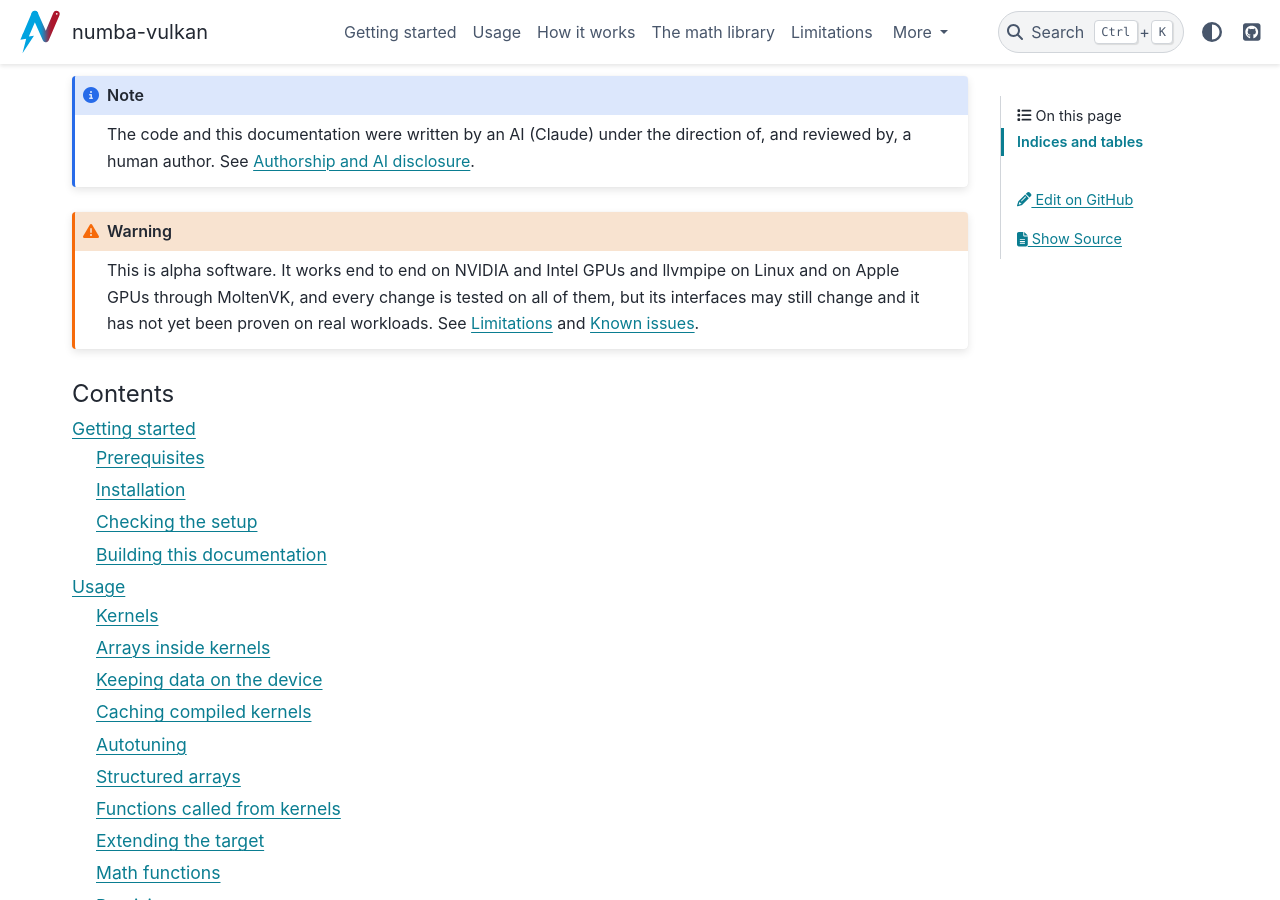
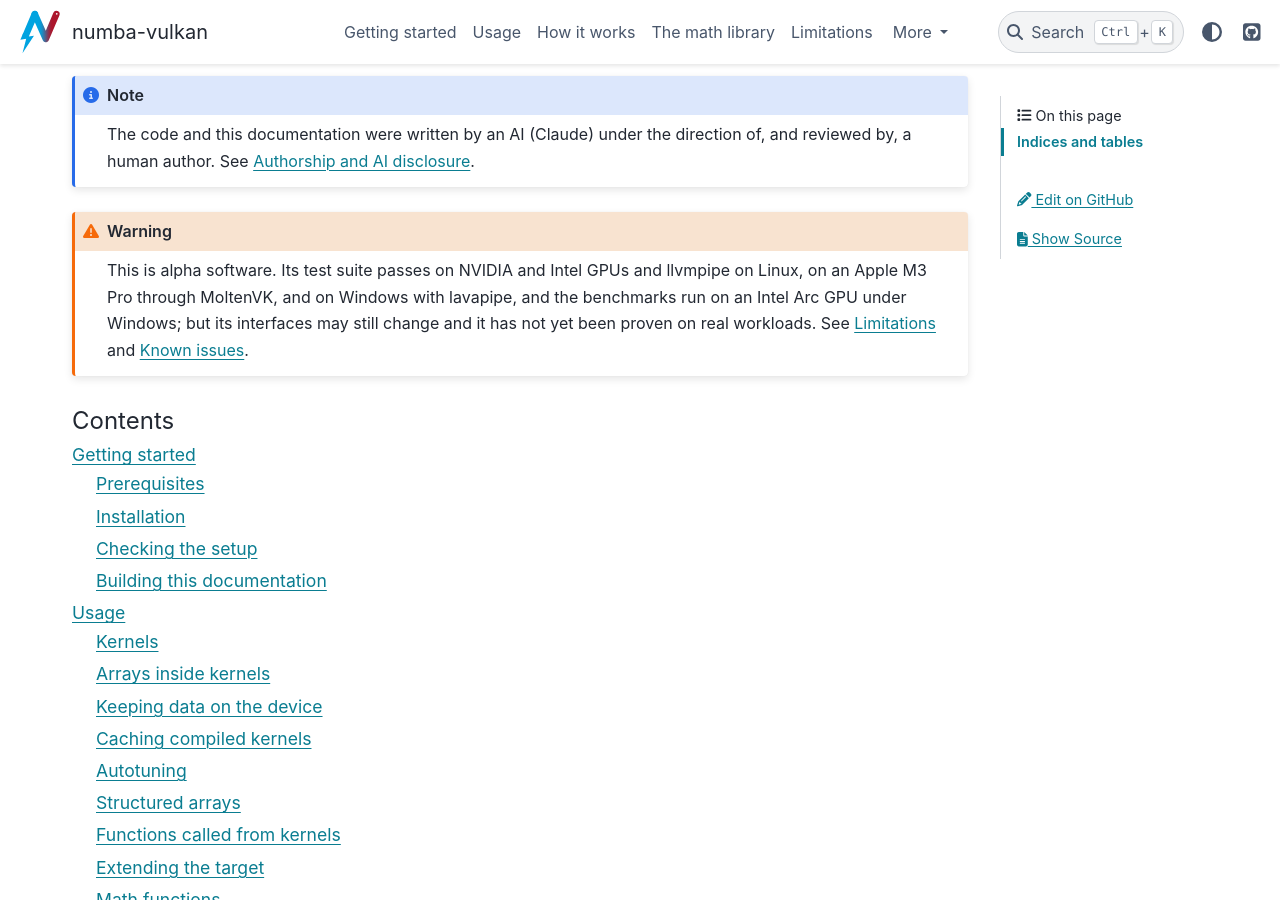
Before and after one commit to arunoruto/numba-vulkan, a Sphinx documentation site: the page built from docs/source/index.md, in a window 1280 px wide and 900 px high, scrolled down 640 px. Built offline with Sphinx 7.4.7 and the PyData theme 0.15.4, drawn with Linux system fonts in a browser that asks for light colours.

Commit message:
docs: Windows is supported
The test suite runs on Windows with lavapipe before every release, and a
user ran the benchmarks on an Intel Arc GPU under Windows (#52): the
PyPI classifiers, the README, the documentation and the changelog say
so, and Getting started has a short Windows section. The statement that
every change is tested on every platform was also wrong for macOS and
Windows, which are tested by hand and before releases; the platforms
are now listed with what ran on them.

Written by an AI (Claude) under human direction.

Co-Authored-By: Claude Opus 5.5 <noreply@anthropic.com>

```diff
--- a/docs/source/index.md
+++ b/docs/source/index.md
@@ -37,10 +37,11 @@ direction of, and reviewed by, a human author. See {doc}`authorship`.
 :::
 
 :::{warning}
-This is alpha software. It works end to end on NVIDIA and Intel GPUs and
-llvmpipe on Linux and on Apple GPUs through MoltenVK, and every change is
-tested on all of them, but its interfaces may still change and it has not
-yet been proven on real workloads. See {doc}`limitations`
+This is alpha software. Its test suite passes on NVIDIA and Intel GPUs and
+llvmpipe on Linux, on an Apple M3 Pro through MoltenVK, and on Windows with
+lavapipe, and the benchmarks run on an Intel Arc GPU under Windows; but its
+interfaces may still change and it has not yet been proven on real
+workloads. See {doc}`limitations`
 and {doc}`known_issues`.
 :::
 
--- a/pyproject.toml
+++ b/pyproject.toml
@@ -14,6 +14,7 @@ classifiers = [
     "Intended Audience :: Developers",
     "Intended Audience :: Science/Research",
     "Operating System :: MacOS",
+    "Operating System :: Microsoft :: Windows",
     "Operating System :: POSIX :: Linux",
     "Programming Language :: Python :: 3 :: Only",
     "Programming Language :: Python :: 3.11",
```
Also changed, not shown: CHANGELOG.md (+3 -2 lines), README.md (+5 -4 lines), docs/source/getting_started.md (+9 -0 lines).
